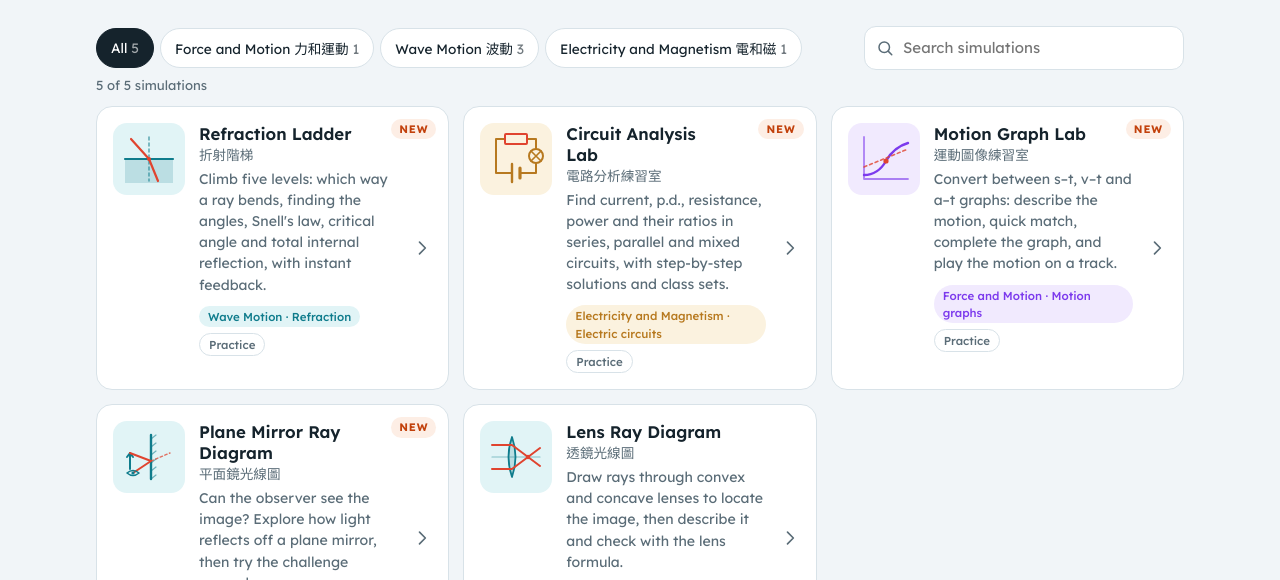
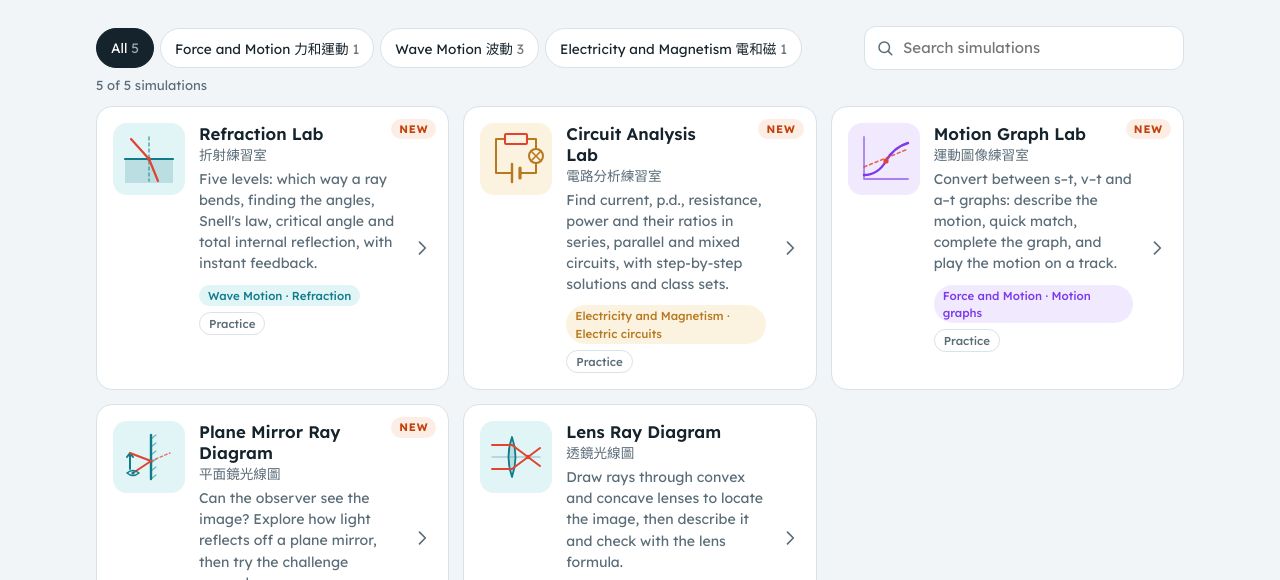
Before and after one commit to steventamkh/simulation, a plain HTML site: page index.html in a window 1280 px wide. Shown: the part 211-791 px from the top of the page. Drawn offline with Linux system fonts and the light colour scheme.

Commit message:
Rename Refraction Ladder to Refraction Lab
Co-Authored-By: Claude Opus 5.5 <noreply@anthropic.com>
Claude-Session: https://claude.ai/code/session_01RcTintwFvEANqtDzDbCwWX

```diff
--- a/index.html
+++ b/index.html
@@ -166,9 +166,9 @@ footer .inner{padding-block:18px;display:flex;flex-wrap:wrap;gap:6px 18px;justif
    ============================================================ */
 const SIMS = [
   {
-    file: "refraction-ladder.html",
-    title: "Refraction Ladder", zh: "折射階梯",
-    desc: "Climb five levels: which way a ray bends, finding the angles, Snell's law, critical angle and total internal reflection, with instant feedback.",
+    file: "refraction-lab.html",
+    title: "Refraction Lab", zh: "折射練習室",
+    desc: "Five levels: which way a ray bends, finding the angles, Snell's law, critical angle and total internal reflection, with instant feedback.",
     topic: "wave", sub: "Refraction", kind: "Practice", added: "2026-11-05", icon: "refraction"
   },
   {
```
Also changed, not shown: refraction-lab.html (renamed from refraction-ladder.html, +3 -2 lines).
